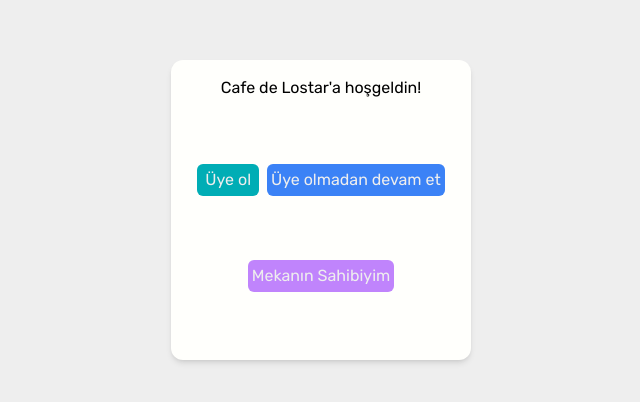
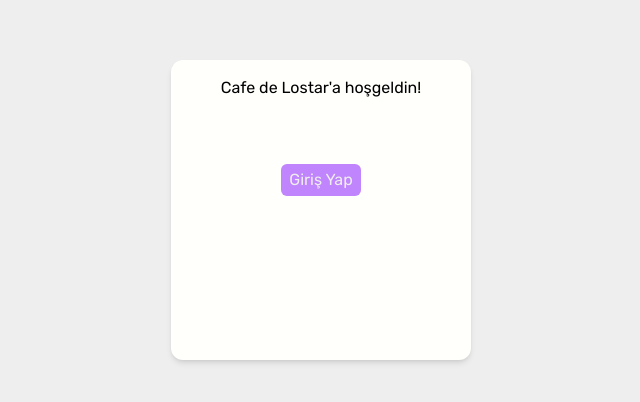
Before and after one commit to merdoyovski/cafedemusic-ui, a Next.js app: page / in a window 1280 px wide. Shown: the part 190-592 px from the top of the page, without its empty margins (319-959 px from the left). Built offline with nearby package versions, Linux system fonts and the light colour scheme.

Commit message:
chores: refactores folder structure and removed customer from the app

```diff
--- a/app/_components/Header.tsx
+++ b/app/_components/Header.tsx
@@ -0,0 +1,62 @@
+"use client";
+import { authUrl } from "@/app/_providers/spotify.provider";
+import { useEffect, useState } from "react";
+import { FaRegUserCircle } from "react-icons/fa";
+import { useRouter } from "next/navigation";
+import qs from "qs";
+import { useSpotify } from "@/app/_hooks/useSpotify";
+import { Button } from "./Button";
+import Image from "next/image";
+import { FaSpotify } from "react-icons/fa";
+import { cn } from "@/app/_utils/tw.utils";
+
+export const Header = () => {
+  const router = useRouter();
+  const token = useSpotify((state) => state.token);
+
+  const handleSpotifyClick = async () => {
+    if (token) {
+      return;
+    }
+    router.push(
+      "https://accounts.spotify.com/authorize?" +
+        qs.stringify({
+          response_type: "token",
+          client_id: "629325eceaea49948713d145ab966cdb",
+          redirect_uri: "http://localhost:3000/callback",
+          scope:
+            "user-read-playback-state app-remote-control user-modify-playback-state playlist-read-private user-read-currently-playing",
+        })
+    );
+  };
+
+  return (
+    <div className="w-full min-h-[70px] bg-almost-white flex items-center">
+      <Button
+        className={cn(
+          "ml-16 bg-none text-almost-white w-auto p-2 rounded-md flex bg-spotify-green text-sm items-center transition-all"
+        )}
+        onClick={handleSpotifyClick}
+        text={token ? "Spotify Connected" : "Connect Spotify"}
+      >
+        <FaSpotify className="w-4 h-4 mr-2 mb-0.5" />
+      </Button>
+
+      <div className="ml-auto mr-16 flex items-center gap-2 text-whiteish-gray">
+        <FaRegUserCircle></FaRegUserCircle>Berkay Lostar
+      </div>
+    </div>
+  );
+};
+/*
+    fetch(authUrl);
+    router.push(
+      "https://accounts.spotify.com/authorize?" +
+        qs.stringify({
+          response_type: "token",
+          client_id: "629325eceaea49948713d145ab966cdb",
+          redirect_uri: "http://localhost:3000/",
+          scope:
+            "user-read-playback-state app-remote-control user-modify-playback-state playlist-read-private user-read-currently-playing",
+        })
+    );*/
--- a/app/_components/Owner/Settings.content.tsx
+++ b/app/_components/Menu.content.tsx
@@ -1,11 +1,11 @@
-import { Spotify } from "../Spotify/Spotify";
+import { Spotify } from "./Spotify/Spotify";
 
-export const SettingsContent = (props: any) => {
+export const MenuContent = (props: any) => {
   return (
     <div className=" w-full h-full shadow-[inset_0px_1px_10px_0px_rgba(0,0,0,0.1)]">
       <div className="flex p-16 gap-8 ">
         <div className="bg-almost-white w-full h-[200px] rounded-xl flex flex-col p-4 gap-4 shadow-sm">
-          <text>Ayarlar</text>
+          <text>Menu</text>
         </div>
       </div>
     </div>
--- a/app/_components/Owner/Music.content.tsx
+++ b/app/_components/Music.content.tsx
@@ -1,6 +1,6 @@
 "use client";
 import { useEffect, useState } from "react";
-import { Spotify } from "../Spotify/Spotify";
+import { Spotify } from "./Spotify/Spotify";
 import {
   GetCurrentQueue,
   GetCurrentSong,
--- a/app/_components/Owner/Order.content.tsx
+++ b/app/_components/Order.content.tsx
@@ -1,4 +1,4 @@
-import { Spotify } from "../Spotify/Spotify";
+import { Spotify } from "./Spotify/Spotify";
 
 export const OrderContent = (props: any) => {
   return (
--- a/app/_components/Owner/Header.tsx
+++ /dev/null
@@ -1,62 +0,0 @@
-"use client";
-import { authUrl } from "@/app/_providers/spotify.provider";
-import { useEffect, useState } from "react";
-import { FaRegUserCircle } from "react-icons/fa";
-import { useRouter } from "next/navigation";
-import qs from "qs";
-import { useSpotify } from "@/app/_hooks/useSpotify";
-import { Button } from "../Button";
-import Image from "next/image";
-import { FaSpotify } from "react-icons/fa";
-import { cn } from "@/app/_utils/tw.utils";
-
-export const Header = () => {
-  const router = useRouter();
-  const token = useSpotify((state) => state.token);
-
-  const handleSpotifyClick = async () => {
-    if (token) {
-      return;
-    }
-    router.push(
-      "https://accounts.spotify.com/authorize?" +
-        qs.stringify({
-          response_type: "token",
-          client_id: "629325eceaea49948713d145ab966cdb",
-          redirect_uri: "http://localhost:3000/callback",
-          scope:
-            "user-read-playback-state app-remote-control user-modify-playback-state playlist-read-private user-read-currently-playing",
-        })
-    );
-  };
-
-  return (
-    <div className="w-full min-h-[70px] bg-almost-white flex items-center">
-      <Button
-        className={cn(
-          "ml-16 bg-none text-almost-white w-auto p-2 rounded-md flex bg-spotify-green text-sm items-center transition-all"
-        )}
-        onClick={handleSpotifyClick}
-        text={token ? "Spotify Connected" : "Connect Spotify"}
-      >
-        <FaSpotify className="w-4 h-4 mr-2 mb-0.5" />
-      </Button>
-
-      <div className="ml-auto mr-16 flex items-center gap-2 text-whiteish-gray">
-        <FaRegUserCircle></FaRegUserCircle>Berkay Lostar
-      </div>
-    </div>
-  );
-};
-/*
-    fetch(authUrl);
-    router.push(
-      "https://accounts.spotify.com/authorize?" +
-        qs.stringify({
-          response_type: "token",
-          client_id: "629325eceaea49948713d145ab966cdb",
-          redirect_uri: "http://localhost:3000/",
-          scope:
-            "user-read-playback-state app-remote-control user-modify-playback-state playlist-read-private user-read-currently-playing",
-        })
-    );*/
--- /dev/null
+++ b/app/_components/Settings.content.tsx
@@ -0,0 +1,13 @@
+import { Spotify } from "./Spotify/Spotify";
+
+export const SettingsContent = (props: any) => {
+  return (
+    <div className=" w-full h-full shadow-[inset_0px_1px_10px_0px_rgba(0,0,0,0.1)]">
+      <div className="flex p-16 gap-8 ">
+        <div className="bg-almost-white w-full h-[200px] rounded-xl flex flex-col p-4 gap-4 shadow-sm">
+          <text>Ayarlar</text>
+        </div>
+      </div>
+    </div>
+  );
+};
--- a/app/_components/Owner/SidebarItems.tsx
+++ b/app/_components/SidebarItems.tsx
@@ -1,16 +1,24 @@
-import { ISidebarItem } from "../../_interfaces/Sidebar.interface";
+import { ISidebarItem } from "../_interfaces/Sidebar.interface";
 import { IoSettingsOutline } from "react-icons/io5";
 import { CgMusicSpeaker } from "react-icons/cg";
 import { MdOutlineFastfood } from "react-icons/md";
+import { IoMdBook } from "react-icons/io";
+import { TbReportAnalytics } from "react-icons/tb";
 
 export const IconSize = 24;
 
 export const SidebarItems: ISidebarItem[] = [
   {
-    id: 1,
+    id: 0,
     title: "Siparişler",
     path: "orders",
     icon: <MdOutlineFastfood size={IconSize} />,
+  },
+  {
+    id: 1,
+    title: "Menü",
+    path: "menu",
+    icon: <IoMdBook size={IconSize} />,
   },
   {
     id: 2,
@@ -20,6 +28,12 @@ export const SidebarItems: ISidebarItem[] = [
   },
   {
     id: 3,
+    title: "Analitik",
+    path: "analytics",
+    icon: <TbReportAnalytics size={IconSize} />,
+  },
+  {
+    id: 4,
     title: "Ayarlar",
     path: "settings",
     icon: <IoSettingsOutline size={IconSize} />,
--- a/app/customer/page.tsx
+++ /dev/null
@@ -1,3 +0,0 @@
-export default function CustomerPage() {
-  return <div>Customer content</div>;
-}
--- a/app/owner/page.tsx
+++ b/app/owner/page.tsx
@@ -1,11 +1,12 @@
 "use client";
-import { MusicContent } from "../_components/Owner/Music.content";
-import { Header } from "../_components/Owner/Header";
-import { Sidebar } from "../_components/Owner/Sidebar";
+import { MusicContent } from "../_components/Music.content";
+import { Header } from "../_components/Header";
+import { Sidebar } from "../_components/Sidebar";
 import { Spotify } from "../_components/Spotify/Spotify";
 import { useState } from "react";
-import { OrderContent } from "../_components/Owner/Order.content";
-import { SettingsContent } from "../_components/Owner/Settings.content";
+import { OrderContent } from "../_components/Order.content";
+import { SettingsContent } from "../_components/Settings.content";
+import { MenuContent } from "../_components/Menu.content";
 
 export default function OwnerPage() {
   const [page, setPage] = useState("musics");
@@ -17,6 +18,8 @@ export default function OwnerPage() {
     content = <OrderContent />;
   } else if (page === "settings") {
     content = <SettingsContent />;
+  } else if (page === "menu") {
+    content = <MenuContent />;
   }
 
   return (
--- a/app/page.tsx
+++ b/app/page.tsx
@@ -6,48 +6,20 @@ import { useRouter } from "next/navigation";
 export default function Home() {
   const router = useRouter();
 
-  const handleCustomerClick = () => {
-    router.push("/customer");
-  };
-
   const handleOwnerClick = () => {
     router.push("/owner");
   };
+
   return (
     <main className="flex w-full h-full justify-center items-center gap-4 bg-light-gray">
       <div className="bg-almost-white w-[300px] h-[300px] rounded-xl shadow-md flex flex-col items-center">
         <text className="mt-4">{"Cafe de Lostar'a hoşgeldin!"}</text>
-        <div className="flex mt-16 gap-2">
-          <Button
-            text="Üye ol"
-            onClick={() => handleCustomerClick()}
-            className="bg-sea-blue text-light-gray p-1 rounded-md px-2"
-          ></Button>
-          <Button
-            text="Üye olmadan devam et"
-            onClick={() => handleCustomerClick()}
-            className="bg-blue-500 text-light-gray p-1 rounded-md"
-          ></Button>
-        </div>
         <Button
-          text="Mekanın Sahibiyim"
+          text="Giriş Yap"
           onClick={() => handleOwnerClick()}
-          className="bg-purple-400 text-light-gray p-1 rounded-md mt-16"
+          className="bg-purple-400 text-light-gray p-1 rounded-md mt-16 px-2"
         ></Button>
       </div>
     </main>
   );
 }
-/*
-
-<Button
-          text="Owner"
-          className="bg-light-gray w-[100px] h-[30px] my-auto flex items-center justify-center rounded-xl"
-          onClick={() => handleOwnerClick()}
-        ></Button>
-        <Button
-          text="Customer"
-          className="bg-blue-500  w-[100px] h-[30px] flex items-center justify-center  rounded-xl"
-          onClick={() => handleCustomerClick()}
-        ></Button>
-        */
```
Also changed, not shown: app/_components/Sidebar.tsx (renamed from app/_components/Owner/Sidebar.tsx).
